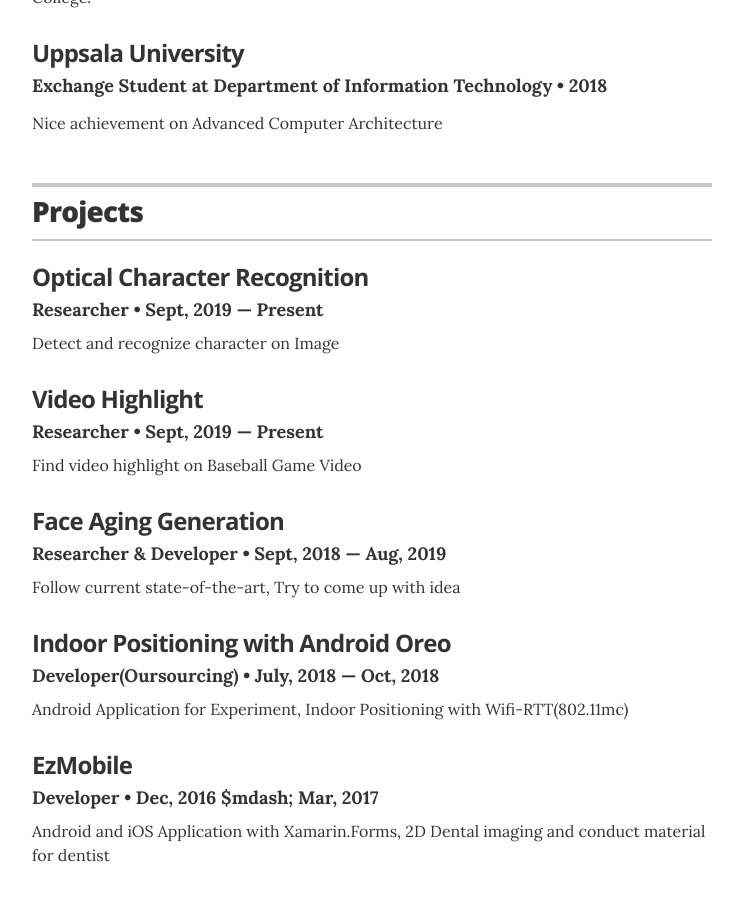
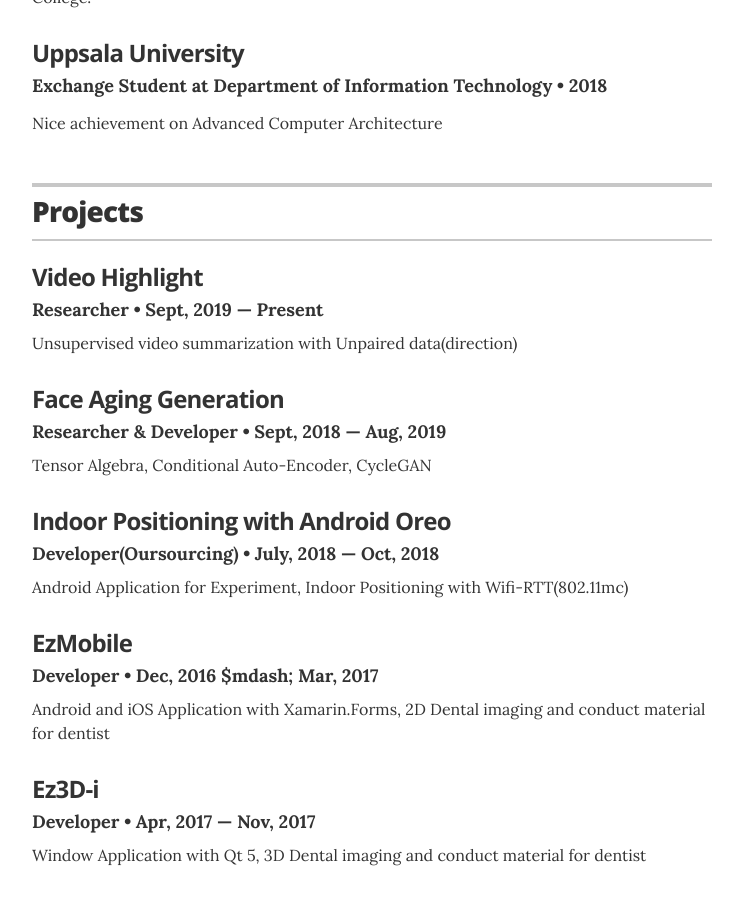
Before and after one commit to kingsj0405/kingsj0405.github.io, a Jekyll site: the page built from index.html, in a window 1280 px wide and 900 px high, scrolled down 1779 px. Shown: the whole window, without its empty margins (268-1011 px from the left). Built offline with Jekyll 4.4.1, drawn with Linux system fonts in a browser that asks for light colours.

Commit message:
Update research project

```diff
--- a/_data/projects.yml
+++ b/_data/projects.yml
@@ -1,21 +1,16 @@
 # Projects
 # uncomment the urls if you wish to display them, and add your own URL
-
-- project: Optical Character Recognition
-  role: Researcher
-  duration: Sept, 2019 &mdash; Present
-  description: Detect and recognize character on Image
 
 - project: Video Highlight
   role: Researcher
   duration: Sept, 2019 &mdash; Present
-  description: Find video highlight on Baseball Game Video
+  description: Unsupervised video summarization with Unpaired data(direction)
 
 - project: Face Aging Generation
   role: Researcher & Developer
   duration: Sept, 2018 &mdash; Aug, 2019
   # url:
-  description: Follow current state-of-the-art, Try to come up with idea
+  description: Tensor Algebra, Conditional Auto-Encoder, CycleGAN
 
 - project: Indoor Positioning with Android Oreo
   role: Developer(Oursourcing)
```
